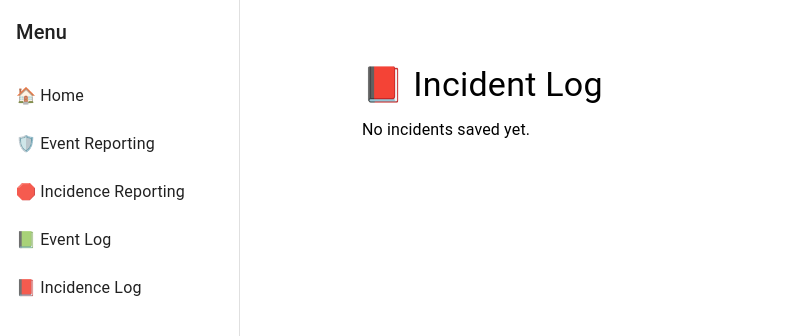
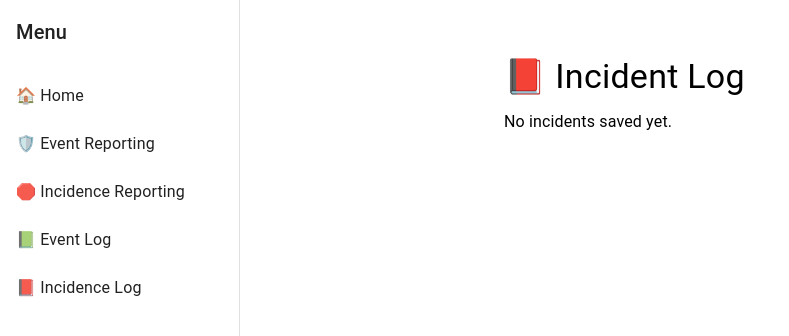
Before and after one commit to JoSt1703/positive_incidence_reporting, a React (Vite) app: page /negative-view in a window 1280 px wide. Shown: the top 336 px of the page, without its empty margins (0-789 px from the left). Built offline with nearby package versions, Linux system fonts and the light colour scheme.

Commit message:
djustment layout

```diff
--- a/src/App.jsx
+++ b/src/App.jsx
@@ -1,5 +1,5 @@
 import { Routes, Route, Link } from 'react-router-dom'
-import { Box, Drawer, List, ListItem, ListItemText, Typography } from '@mui/material'
+import { Box, Drawer, List, ListItem, ListItemText, Typography, useMediaQuery, useTheme } from '@mui/material'
 import Home from './pages/Home'
 import NegativeEntry from './pages/NegativeEntry'
 import NegativeViewEdit from './pages/NegativeViewEdit'
@@ -7,7 +7,6 @@ import PositiveEntry from './pages/PositiveEntry'
 import PositiveViewEdit from './pages/PositiveViewEdit'
 
 const drawerWidth = 240
-const adjustedMargin = drawerWidth - 150
 
 const navItems = [
   { path: '/', label: '🏠 Home' },
@@ -18,15 +17,22 @@ const navItems = [
 ]
 
 export default function App() {
+  const theme = useTheme()
+  const isMobile = useMediaQuery(theme.breakpoints.down('sm'))
+
   return (
-    <Box sx={{ display: 'flex' }}>
+    <Box sx={{ display: 'flex', flexDirection: 'row' }}>
       {/* Sidebar */}
       <Drawer
         variant="permanent"
         sx={{
+          display: { xs: 'none', sm: 'block' },
           width: drawerWidth,
           flexShrink: 0,
-          [`& .MuiDrawer-paper`]: { width: drawerWidth, boxSizing: 'border-box' }
+          [`& .MuiDrawer-paper`]: {
+            width: drawerWidth,
+            boxSizing: 'border-box'
+          }
         }}
       >
         <Box sx={{ p: 2 }}>
@@ -53,10 +59,11 @@ export default function App() {
         component="main"
         sx={{
           flexGrow: 1,
-          p: 3,
-          ml: `${adjustedMargin}px`,
+          p: 2,
+          ml: { xs: 0, sm: `${drawerWidth}px` },
+          width: '100%',
           display: 'flex',
-          justifyContent: 'flex-start'
+          justifyContent: 'center'
         }}
       >
         <Box sx={{ width: '100%', maxWidth: 800 }}>
```
Lines whose indentation alone changed are shown as unchanged.
